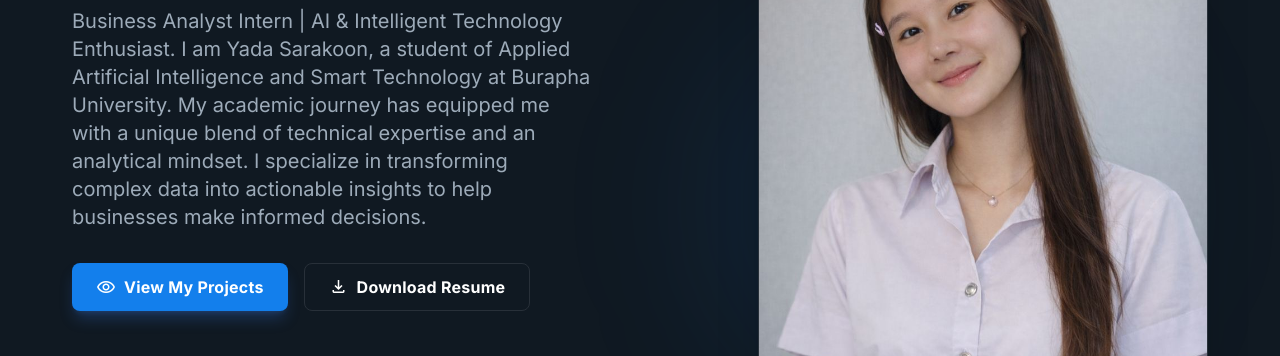
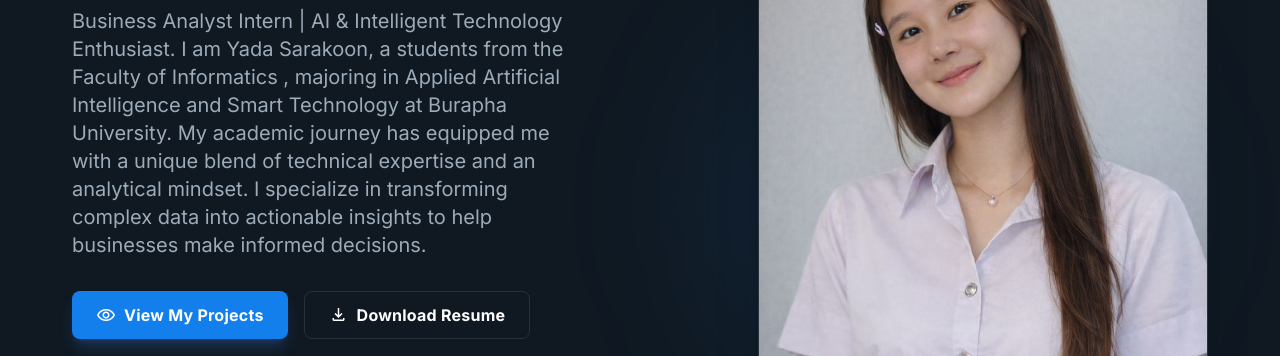
Before and after one commit to YadaSarakoon/portfolio, a plain HTML site: page index.html in a window 1280 px wide. Shown: the part 202-558 px from the top of the page. Drawn offline with nearby package versions, Linux system fonts and the light colour scheme.

Commit message:
Update index.html

```diff
--- a/index.html
+++ b/index.html
@@ -67,7 +67,7 @@
                         </h1>
                         <h2 class="text-[#637588] dark:text-[#9dabb9] text-lg md:text-xl font-normal leading-relaxed max-w-2xl">
                             Business Analyst Intern | AI & Intelligent Technology Enthusiast.
-                            I am Yada Sarakoon, a student of Applied Artificial Intelligence and Smart Technology at Burapha University. My academic journey has equipped me with a unique blend of technical expertise and an analytical mindset. I specialize in transforming complex data into actionable insights to help businesses make informed decisions.
+                            I am Yada Sarakoon, a students from the Faculty of Informatics , majoring in Applied Artificial Intelligence and Smart Technology at Burapha University. My academic journey has equipped me with a unique blend of technical expertise and an analytical mindset. I specialize in transforming complex data into actionable insights to help businesses make informed decisions.
                         </h2>
                     </div>
 
```
